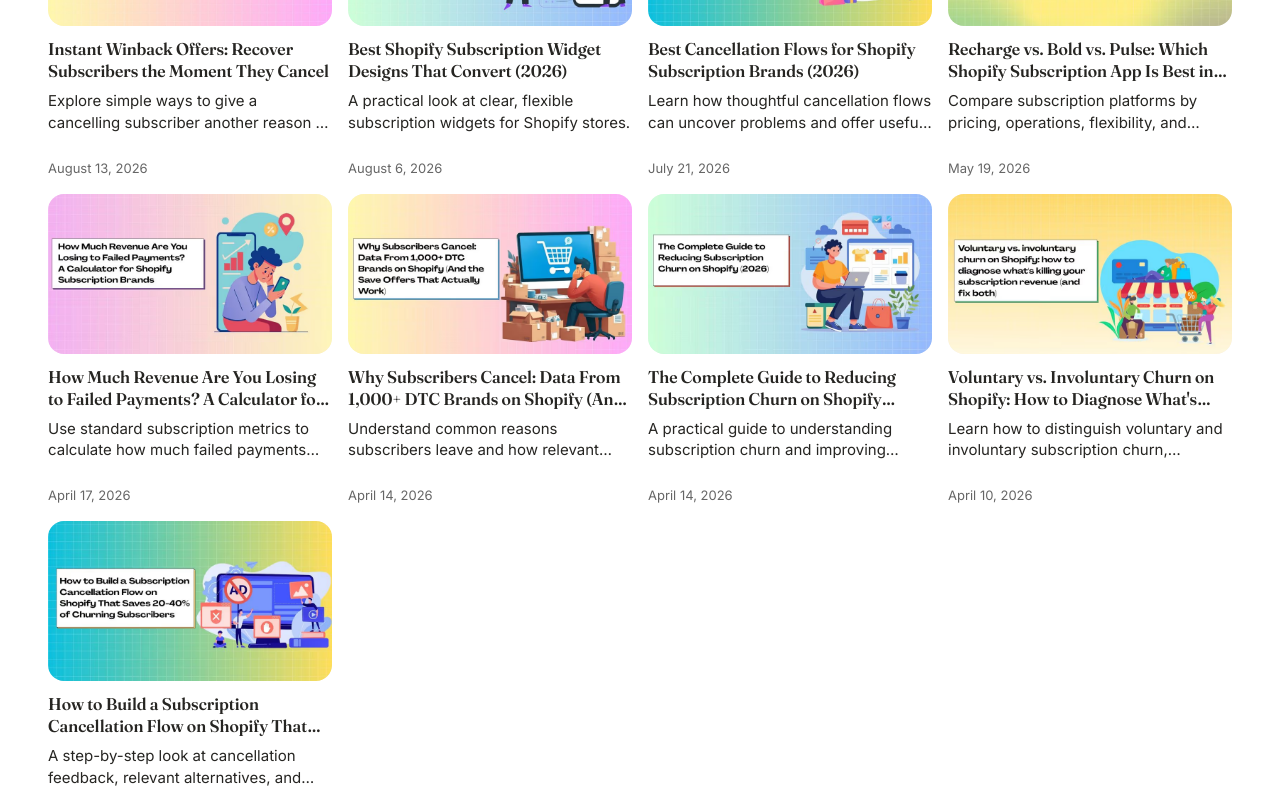
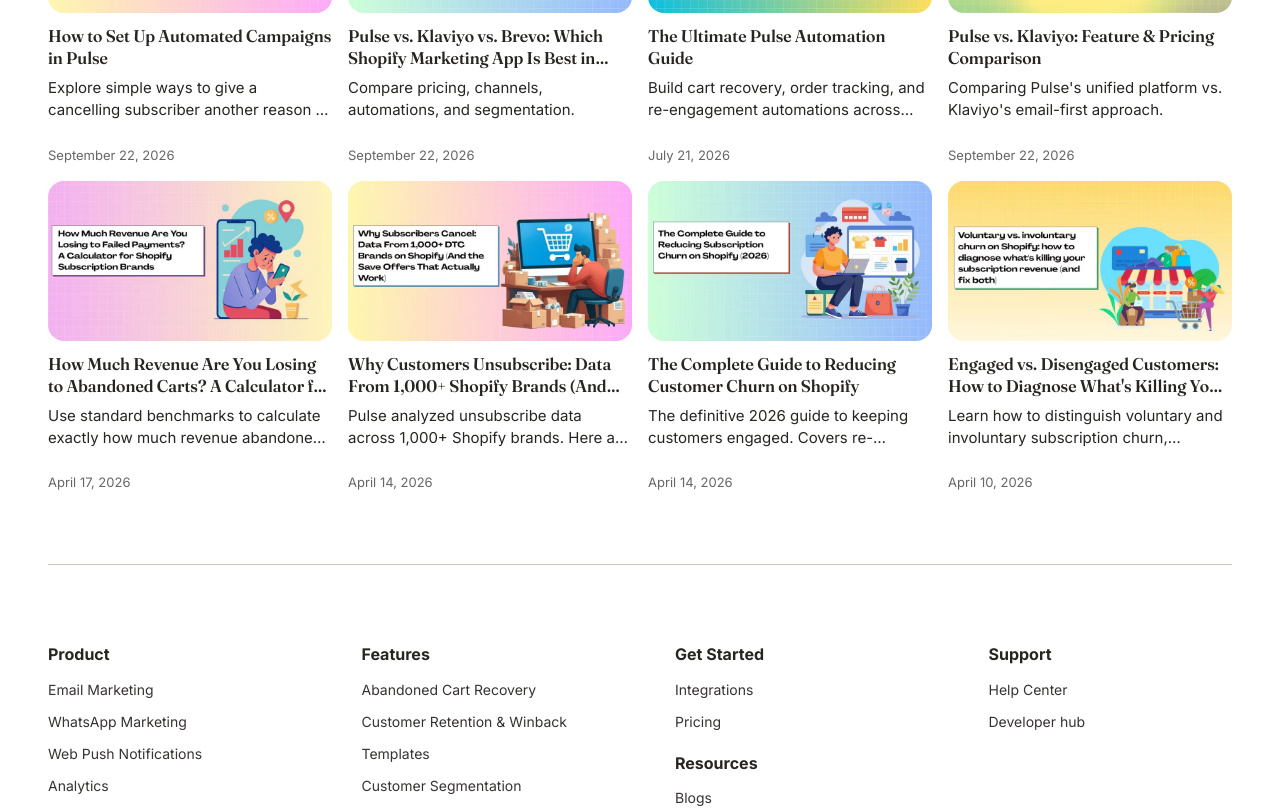
Before and after one commit to Adex360-service/pulse, a Next.js app: page /blog in a window 1280 px wide. Shown: the part 1060-1868 px from the top of the page. Built offline with nearby package versions, Linux system fonts and the light colour scheme.

Commit message:
blog content update

```diff
--- a/app/content/blogArticles.js
+++ b/app/content/blogArticles.js
@@ -8,7 +8,6 @@ export function getBlogArticle(slug) {
 
   return {
     ...article,
-    category: article.category || "Subscriptions",
     readTime: article.readTime || "",
   };
 }
--- a/app/content/blogContent.js
+++ b/app/content/blogContent.js
@@ -1,256 +1,255 @@
 export const blogArticles = [
   {
-    slug: "recharge-payments-vs-skio-subscriptions",
-    title:
-      "Recharge Acquired Skio for $105M. Here's What Shopify Subscription Brands Should Weigh in 2026.",
+    slug: "3-channel-cart-recovery-sequence",
+    title: "The 3-Channel Cart Recovery Sequence That Actually Works",
     description:
-      "A closer look at the acquisition and what subscription brands should consider when choosing a platform.",
-    image: "/images/blog/6a0dc56656c337719a1321b7.webp",
-    thumbnail: "/images/blog/69d640d791da604b2d0f8581.avif",
-    date: "May 20, 2026",
+      "Push catches shoppers in the first few minutes. WhatsApp brings back the ones who need a personal nudge. Email closes the loop over the next day. Here's why running all three together recovers more carts than any one channel alone.",
+    image: "/images/blog/3-channel-cart-recovery.png",
+    // thumbnail: "/images/blog/69d640d791da604b2d0f8581.avif",
+    date: "September 22, 2026",
     author: "Devisha Rekhi",
     readTime: "28 min read",
-    category: "Shopify Apps",
-    recommendedBlog: false,
-    href: "/blog/recharge-payments-vs-skio-subscriptions",
+    // category: "Shopify Apps",
+    // recommendedBlog: false,
+    href: "/blog/3-channel-cart-recovery-sequence",
     content: {
       paragraphs: [
-        "Choosing a subscription platform affects more than recurring billing. It shapes the experience customers have every time they manage an order.",
-        "Before making a change, compare the day-to-day workflows your team needs with the experience you want to give subscribers.",
+        "A shopper adds something to their cart, then leaves. It happens on every Shopify store, every day. The real question isn't whether you should try to bring them back, it's which channel actually gets them back.",
+        "Most merchants default to email because it's what they set up first. But email isn't always the fastest, and it isn't always the one that gets opened. Push and WhatsApp behave differently, and each has a moment where it clearly outperforms the others.",
       ],
       list: [
-        "Review the features your team uses most often.",
-        "Compare the total cost as your subscriber base grows.",
-        "Plan how customer and subscription data would move between platforms.",
+        "Push fires first, while the shopper is still likely active on their device.",
+        "WhatsApp follows with a more personal, harder-to-ignore nudge, especially for cash-on-delivery orders.",
+        "Email closes the loop over the following day, reaching everyone else with the full pitch.",
+      ],
+      paragraphsAfterList: [
+        "The stores that recover the most carts don't rely on one channel. They run all three in sequence, each timed to the moment it's most likely to work.",
       ],
     },
   },
   {
-    slug: "instant-winback-offers",
-    title: "Instant Winback Offers: Recover Subscribers the Moment They Cancel",
+    slug: "set-up-automated-campaigns-pulse",
+    title: "How to Set Up Automated Campaigns in Pulse",
     description:
       "Explore simple ways to give a cancelling subscriber another reason to stay.",
     image: "/images/blog/6a7dc11e356e22dc68316ccc.jpg",
-    thumbnail: "/images/blog/69d640d791da604b2d0f8581.avif",
-    date: "August 13, 2026",
+    // thumbnail: "/images/blog/69d640d791da604b2d0f8581.avif",
+    date: "September 22, 2026",
     author: "Devisha Rekhi",
     readTime: "8 min read",
-    category: "Subscriptions",
-    recommendedBlog: true,
-    href: "/blog/instant-winback-offers",
+    // category: "Subscriptions",
+    // recommendedBlog: true,
+    href: "/blog/set-up-automated-campaigns-pulse",
     content: {
       paragraphs: [
-        "A cancellation does not always mean a customer has stopped valuing your product. A timely, relevant offer can help address the reason they are leaving.",
-        "Keep the next step clear and let subscribers make a decision without unnecessary friction.",
+        "Setting up your first campaign in Pulse doesn't need to take long. Once your store is connected, you can have an automated Email, Push, or WhatsApp campaign running the same day.",
+        "Start with the automation that matters most first, cart recovery. Pulse lets you trigger a message the moment a shopper leaves items behind, without writing any code.",
       ],
       list: [
-        "Ask why the subscriber is cancelling.",
-        "Match the offer to the selected reason.",
-        "Measure reactivation and long-term retention together.",
+        "Connect your store and choose which channels to activate first.",
+        "Pick a starting automation: cart recovery, welcome series, or back-in-stock alerts.",
+        "Set the timing and message for each step in the sequence.",
+        "Turn it on and watch performance from the same dashboard.",
+      ],
+      paragraphsAfterList: [
+        "Most merchants start with one automation, see it work, then add the next. There's no need to build everything on day one.",
       ],
     },
   },
   {
-    slug: "best-shopify-subscription-widget-designs-that-convert",
-    title: "Best Shopify Subscription Widget Designs That Convert (2026)",
-    description:
-      "A practical look at clear, flexible subscription widgets for Shopify stores.",
+    slug: "pulse-vs-klaviyo-vs-brevo",
+    title:
+      "Pulse vs. Klaviyo vs. Brevo: Which Shopify Marketing App Is Best in 2026?",
+    description: "Compare pricing, channels, automations, and segmentation.",
     image: "/images/blog/6a746e3767feb80c16b22b11.jpg",
     thumbnail: "/images/blog/69d640d791da604b2d0f8581.avif",
-    date: "August 6, 2026",
+    date: "September 22, 2026",
     author: "Devisha Rekhi",
     readTime: "9 min read",
-    category: "Shopify Apps",
-    recommendedBlog: true,
-    href: "/blog/best-shopify-subscription-widget-designs-that-convert",
+    // category: "Shopify Apps",
+    // recommendedBlog: true,
+    href: "/blog/pulse-vs-klaviyo-vs-brevo",
     content: {
       paragraphs: [
-        "The subscription option should be easy to understand at a glance. Good widget design makes the price, delivery schedule, and customer flexibility clear before checkout.",
-        "Small layout choices can make it easier for shoppers to compare one-time and recurring purchases.",
+        "Klaviyo, Brevo, and Pulse all promise to grow your Shopify revenue, but they're built differently, and that difference matters once you're comparing real pricing and real features.",
+        "Klaviyo leads with email and has recently added SMS, but WhatsApp support stays limited. Brevo spreads across more channels but wasn't built specifically for Shopify. Pulse was built around three channels from day one: Email, Push, and WhatsApp, all inside one dashboard with shared segments.",
       ],
       list: [
-        "Show the subscription savings clearly.",
-        "Make delivery frequency easy to change.",
-        "Check the widget on mobile and desktop screens.",
+        "Channels: Klaviyo (Email, SMS) · Brevo (Email, SMS, Chat) · Pulse (Email, Push, WhatsApp)",
+        "Built for Shopify: Klaviyo (partial) · Brevo (no) · Pulse (yes)",
+        "Shared segments across channels: Klaviyo (limited) · Brevo (limited) · Pulse (yes)",
+      ],
+      paragraphsAfterList: [
+        "If your store relies on WhatsApp for order updates or cash-on-delivery confirmations, that's where the difference shows up fastest.",
       ],
     },
   },
   {
-    slug: "best-cancellation-flows-shopify-subscription-brands",
-    title: "Best Cancellation Flows for Shopify Subscription Brands (2026)",
+    slug: "ultimate-pulse-automation-guide",
+    title: "The Ultimate Pulse Automation Guide",
     description:
-      "Learn how thoughtful cancellation flows can uncover problems and offer useful alternatives.",
+      "Build cart recovery, order tracking, and re-engagement automations across Email, Push, and WhatsApp.",
     image: "/images/blog/6a5f5742ee0ef6b5b3225210.jpg",
-    thumbnail: "/images/blog/69d640d791da604b2d0f8581.avif",
+    // thumbnail: "/images/blog/69d640d791da604b2d0f8581.avif",
     date: "July 21, 2026",
     author: "Devisha Rekhi",
-    readTime: "10 min read",
-    category: "Retention",
-    recommendedBlog: true,
-    href: "/blog/best-cancellation-flows-shopify-subscription-brands",
+    readTime: "September 22, 2026",
+    // category: "Retention",
+    // recommendedBlog: true,
+    href: "/blog/ultimate-pulse-automation-guide",
     content: {
       paragraphs: [
-        "A cancellation flow can help a brand understand what is not working for a subscriber. The best experience makes cancellation straightforward while offering relevant options when they may help.",
-        "Use customer feedback to improve both the flow and the underlying subscription experience.",
-      ],
-      list: [
-        "Keep the cancellation path easy to find.",
-        "Offer pause or skip options when they fit the customer’s need.",
-        "Review cancellation reasons regularly.",
+        "Automations do the work while you're not watching, recovering a cart at 2am, confirming an order the moment it ships, or re-engaging a customer who hasn't ordered in months. This guide covers the automations worth building first.",
+        "Cart recovery: Trigger Push, then WhatsApp, then Email in sequence as a shopper's cart sits untouched.",
+        "Order tracking: Send confirmation, shipping, and delivery updates automatically as an order moves through fulfillment.",
+        "Price and stock alerts: Notify shoppers the moment something they viewed drops in price or comes back in stock.",
+        "Winback: Re-engage customers who haven't purchased in a set number of days with a targeted offer.",
+        "Each automation runs independently, so you can turn on the ones relevant to your store without touching the rest.",
       ],
     },
   },
   {
-    slug: "recharge-vs-bold-subscriptions",
-    title: "Recharge vs. Bold vs. Pulse: Which Shopify Subscription App Is Best in 2026?",
+    slug: "pulse-vs-klaviyo-comparison",
+    title: "Pulse vs. Klaviyo: Feature & Pricing Comparison",
     description:
-      "Compare subscription platforms by pricing, operations, flexibility, and customer experience.",
+      "Comparing Pulse's unified platform vs. Klaviyo's email-first approach.",
     image: "/images/blog/6a0c43668a6077ce9a5af162.avif",
-    thumbnail: "/images/blog/69d640d791da604b2d0f8581.avif",
-    date: "May 19, 2026",
+    // thumbnail: "/images/blog/69d640d791da604b2d0f8581.avif",
+    date: "September 22, 2026",
     author: "Emma Johnson",
     readTime: "12 min read",
-    category: "Shopify Apps",
-    recommendedBlog: true,
-    href: "/blog/recharge-vs-bold-subscriptions",
+    // category: "Shopify Apps",
+    // recommendedBlog: true,
+    href: "/blog/pulse-vs-klaviyo-comparison",
     content: {
       paragraphs: [
-        "Subscription platforms can differ in how they support daily operations and subscriber self-service. A useful comparison starts with the needs of your business rather than a feature count alone.",
-        "Consider how each platform would fit your existing store, team workflows, and plans for growth.",
+        "Klaviyo remains the default choice for many Shopify merchants, but its pricing scales with your contact list, and its WhatsApp support stays limited even on higher plans.",
+        "Pulse takes a different approach: Email, Push, and WhatsApp are all included from the start, with segments and automations shared across every channel instead of managed separately.",
       ],
       list: [
-        "Compare the features your team depends on.",
-        "Review support and migration requirements.",
-        "Assess the subscriber experience across common tasks.",
+        "Pricing model: Klaviyo scales by contact count · Pulse scales by usage across all three channels combined",
+        "WhatsApp: Klaviyo (not natively supported) · Pulse (built-in, including order tracking)",
+        "Setup: Klaviyo (email-first, other channels added on) · Pulse (three channels from day one)",
+      ],
+      paragraphsAfterList: [
+        "For stores already running WhatsApp separately from their email tool, consolidating into one platform is usually the biggest time saver.",
       ],
     },
   },
   {
-    slug: "failed-payment-revenue-loss-calculator-shopify",
+    slug: "abandoned-cart-revenue-calculator",
     title:
-      "How Much Revenue Are You Losing to Failed Payments? A Calculator for Shopify Subscription Brands",
+      "How Much Revenue Are You Losing to Abandoned Carts? A Calculator for Shopify Merchants",
     description:
-      "Use standard subscription metrics to calculate how much failed payments cost your Shopify subscription brand, then find ways to recover that revenue.",
+      "Use standard benchmarks to calculate exactly how much revenue abandoned carts cost your Shopify store.",
     image: "/images/blog/69e228f7c015e6fd0b2422a5.avif",
-    thumbnail: "/images/blog/69d640d791da604b2d0f8581.avif",
+    // thumbnail: "/images/blog/69d640d791da604b2d0f8581.avif",
     date: "April 17, 2026",
     author: "Devisha Rekhi",
     readTime: "12 min read",
-    category: "Payments & Recovery",
-    recommendedBlog: false,
-    href: "/blog/failed-payment-revenue-loss-calculator-shopify",
+    // category: "Payments & Recovery",
+    // recommendedBlog: false,
+    href: "/blog/abandoned-cart-revenue-calculator",
     content: {
       paragraphs: [
-        "Failed payments can quietly reduce the revenue a subscription business expects each month. Tracking payment failures alongside retry outcomes helps show where revenue is being lost.",
-        "Start with your active subscriptions, average order value, and payment failure rate. Use those numbers to estimate the impact, then review recovery performance over time.",
+        "Every abandoned cart has a dollar value attached to it, most merchants just never calculate it. Once you know the number, cart recovery stops feeling optional.",
+        "Start with your average cart abandonment rate. Shopify stores typically see 65-80% of carts abandoned before checkout. Multiply that by your average order value and monthly traffic to see what's actually walking away.",
       ],
       list: [
-        "Track failed payments as a share of renewal attempts.",
-        "Measure how many failed payments recover after each retry.",
-        "Make it easy for subscribers to update expired payment details.",
+        "Take your monthly cart-starts and multiply by your abandonment rate.",
+        "Multiply the abandoned carts by your average order value.",
+        "That's your monthly revenue at risk, before any recovery attempt.",
+      ],
+      paragraphsAfterList: [
+        "Recovery automations typically bring back 10-15% of that lost revenue when running across Push, WhatsApp, and Email together, more than any single channel recovers alone.",
       ],
     },
   },
   {
-    slug: "why-subscribers-cancel-save-offers-that-work",
+    slug: "why-customers-unsubscribe-data",
     title:
-      "Why Subscribers Cancel: Data From 1,000+ DTC Brands on Shopify (And the Save Offers That Actually Work)",
+      "Why Customers Unsubscribe: Data From 1,000+ Shopify Brands (And What Actually Works)",
     description:
-      "Understand common reasons subscribers leave and how relevant save options can address the issues behind a cancellation.",
+      "Pulse analyzed unsubscribe data across 1,000+ Shopify brands. Here are the five reasons.",
     image: "/images/blog/69de133fade986248cef566d.avif",
-    thumbnail: "/images/blog/69d640d791da604b2d0f8581.avif",
+    // thumbnail: "/images/blog/69d640d791da604b2d0f8581.avif",
     date: "April 14, 2026",
     author: "Devisha Rekhi",
     readTime: "14 min read",
-    category: "Retention",
-    recommendedBlog: false,
-    href: "/blog/why-subscribers-cancel-save-offers-that-work",
+    // category: "Retention",
+    // recommendedBlog: false,
+    href: "/blog/why-customers-unsubscribe-data",
     content: {
       paragraphs: [
-        "Subscribers cancel for different reasons, from having too much product to changing budgets or simply needing a break. Collecting clear feedback helps brands understand which problems appear most often.",
-        "A useful save experience responds to what the customer selected. It should present practical choices while keeping the option to cancel clear.",
+        "Unsubscribes feel personal, but the data usually points to a handful of fixable causes, not a customer who simply stopped caring.",
+        "Across the brands we looked at, the same five reasons kept showing up: too frequent sending, irrelevant offers, no segmentation, slow load times on mobile, and messages that don't match the channel they were sent on.",
       ],
       list: [
-        "Group cancellation feedback into clear, useful reasons.",
-        "Offer a pause or delivery change when timing is the issue.",
-        "Compare save rates and later retention by offer type.",
+        "Sending the same message on Email, Push, and WhatsApp without adjusting for the channel.",
+        "Broadcasting to the full list instead of a relevant segment.",
+        "Sending more than 3-4 times a week without a clear reason.",
+      ],
+      paragraphsAfterList: [
+        "The brands with the lowest unsubscribe rates weren't sending less, they were sending more relevant messages to smaller, better-defined segments.",
       ],
     },
   },
   {
-    slug: "complete-guide-reducing-subscription-churn-shopify-2026",
-    title: "The Complete Guide to Reducing Subscription Churn on Shopify (2026)",
+    slug: "complete-guide-reducing-churn",
+    title: "The Complete Guide to Reducing Customer Churn on Shopify",
     description:
-      "A practical guide to understanding subscription churn and improving payment recovery, customer flexibility, and retention on Shopify.",
+      "The definitive 2026 guide to keeping customers engaged. Covers re-engagement, winback flows, deliverability.",
     image: "/images/blog/69ddfca6fa6c535e580300a7.avif",
-    thumbnail: "/images/blog/69d640d791da604b2d0f8581.avif",
+    // thumbnail: "/images/blog/69d640d791da604b2d0f8581.avif",
     date: "April 14, 2026",
     author: "Devisha Rekhi",
     readTime: "22 min read",
-    category: "Subscriptions",
-    recommendedBlog: false,
-    href: "/blog/complete-guide-reducing-subscription-churn-shopify-2026",
+    // category: "Subscriptions",
+    // recommendedBlog: false,
+    href: "/blog/complete-guide-reducing-churn",
     content: {
       paragraphs: [
-        "Churn is easier to address when you understand why a subscriber leaves. Separate payment-related cancellations from deliberate cancellations so your team can choose the right response.",
-        "A consistent retention program combines reliable billing, convenient subscription controls, and a helpful cancellation experience. Review the results regularly and improve the parts that create the most friction.",
+        "Customer churn on Shopify rarely happens all at once. It's usually a slow drift, fewer opens, fewer clicks, longer gaps between orders, before a customer disappears entirely.",
+        "Catching that drift early is what separates stores that retain customers from stores that keep replacing them.",
       ],
       list: [
-        "Monitor voluntary and payment-related churn separately.",
-        "Give subscribers useful options to pause, skip, or adjust orders.",
-        "Use cancellation feedback and recovery data to guide improvements.",
+        "Track engagement decline, not just unsubscribes. A drop in opens or clicks is the earlier warning sign.",
+        "Automate winback flows for customers who haven't purchased in 60-90 days, before they're fully gone.",
+        "Keep deliverability healthy across Email, Push, and WhatsApp, since a poor sender reputation quietly reduces reach on all three.",
+        "Segment by engagement level, not just purchase history, so re-engagement offers reach the right people.",
+      ],
+      paragraphsAfterList: [
+        "Reducing churn isn't about one big campaign, it's about consistently catching customers before they drift too far.",
       ],
     },
   },
   {
-    slug: "voluntary-vs-involuntary-churn-shopify-subscription-revenue",
+    slug: "engaged-vs-disengaged-customers",
     title:
-      "Voluntary vs. Involuntary Churn on Shopify: How to Diagnose What's Killing Your Subscription Revenue (and Fix Both)",
+      "Engaged vs. Disengaged Customers: How to Diagnose What's Killing Your Revenue (And Fix Both)",
     description:
       "Learn how to distinguish voluntary and involuntary subscription churn, measure their impact, and plan improvements for both.",
     image: "/images/blog/69d8ba3433aedbd52078db1f.avif",
-    thumbnail: "/images/blog/69d640d791da604b2d0f8581.avif",
+    // thumbnail: "/images/blog/69d640d791da604b2d0f8581.avif",
     date: "April 10, 2026",
     author: "Devisha Rekhi",
     readTime: "14 min read",
-    category: "Retention",
-    recommendedBlog: false,
-    href: "/blog/voluntary-vs-involuntary-churn-shopify-subscription-revenue",
+    // category: "Retention",
+    // recommendedBlog: false,
+    href: "/blog/engaged-vs-disengaged-customers",
     content: {
       paragraphs: [
-        "Voluntary churn happens when a subscriber chooses to end a subscription. Involuntary churn occurs when a renewal fails and the subscription ends without a deliberate cancellation.",
-        "These situations need different responses. Cancellation feedback can surface experience issues, while payment recovery metrics can reveal problems with retries or outdated payment details.",
+        "Not every quiet customer is a lost one. Some are simply disengaged from your current messaging, not from your brand, and the fix for each group is different.",
+        "Engaged customers open, click, and purchase regularly. These are your best candidates for early access, referral asks, and higher-frequency sending.",
+        "Disengaged customers have gone quiet on opens and clicks but haven't unsubscribed. Sending them more of the same rarely helps.",
       ],
       list: [
-        "Label cancellation and failed-payment outcomes consistently.",
-        "Review churn trends by product, cohort, and billing cycle.",
-        "Create separate improvement plans for customer experience and payment recovery.",
+        "Segment your list by engagement level, not just purchase recency.",
+        "For engaged segments, increase relevance with personalized offers.",
+        "For disengaged segments, reduce frequency and test a different channel, WhatsApp often re-engages customers email can't reach.",
       ],
-    },
-  },
-  {
-    slug: "shopify-subscription-cancellation-flow-save-churning-subscribers",
-    title:
-      "How to Build a Subscription Cancellation Flow on Shopify That Saves 20–40% of Churning Subscribers",
-    description:
-      "A step-by-step look at cancellation feedback, relevant alternatives, and retention tactics for Shopify subscriptions.",
-    image: "/images/blog/69d7b484b4d76bfc84a2dbc2.avif",
-    thumbnail: "/images/blog/69d640d791da604b2d0f8581.avif",
-    date: "April 9, 2026",
-    author: "Devisha Rekhi",
-    readTime: "16 min read",
-    category: "Retention",
-    recommendedBlog: false,
-    href: "/blog/shopify-subscription-cancellation-flow-save-churning-subscribers",
-    content: {
-      paragraphs: [
-        "A cancellation flow is an opportunity to learn what led a subscriber to leave. Ask for feedback in a concise way and use the answer to decide whether another option may help.",
-        "Keep the experience respectful: alternatives should be relevant, and customers should still be able to complete their cancellation without confusion.",
-      ],
-      list: [
-        "Ask one clear question about the cancellation reason.",
-        "Offer a fitting alternative, such as skipping or pausing a delivery.",
-        "Measure completed cancellations, saves, and subscriber activity afterward.",
+      paragraphsAfterList: [
+        "Treating both groups the same is usually what causes revenue to quietly leak from a list that still looks healthy on paper.",
       ],
     },
   },
```
Also changed, not shown: app/components/blog/detail/BlogArticleBody.jsx (+15 -3 lines), public/images/blog/3-channel-cart-recovery.png (added).
